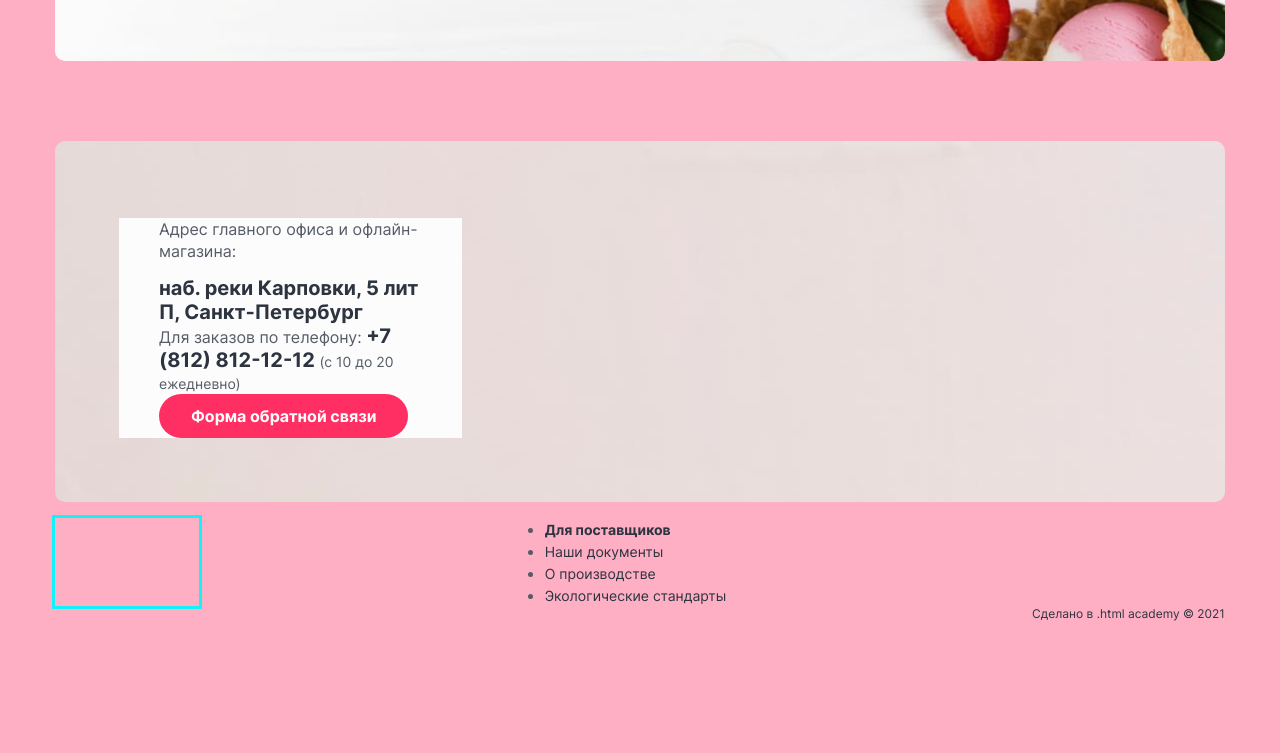
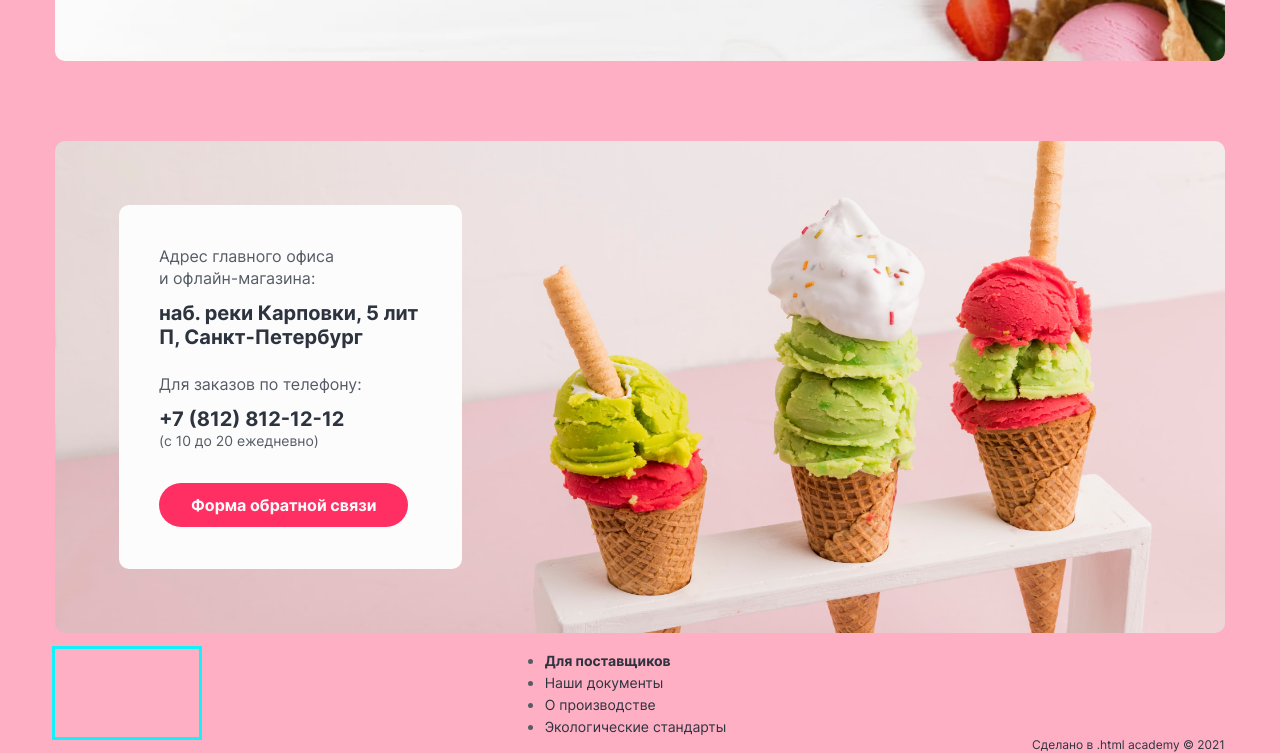
Before and after one commit to htmlacademy-htmlcss/2166645-gllacy-36, a plain HTML site: page index.html in a window 1280 px wide. Shown: the part 4126-4879 px from the top of the page. Before the commit the page ends 4748 px from the top, so only its background shows below. Drawn offline with Linux system fonts and the light colour scheme.

Commit message:
Стилизует блок адреса в индекс

```diff
--- a/index.html
+++ b/index.html
@@ -537,9 +537,9 @@
               наб. реки Карповки, 5 лит П, Санкт-Петербург
             </address>
             <div class="address__tel-container">
-              <span class="address__text">
+              <p class="address__text">
                 Для заказов по телефону:
-              </span>
+              </p>
               <a class="address__tel" href="tel:+78128121212">
                 +7 (812) 812-12-12
               </a>
--- a/styles/styles.css
+++ b/styles/styles.css
@@ -692,6 +692,8 @@ html {
   background-color: #e7e7e7;
   background-image: url("../images/three-ice-creams-background.jpg");
   background-repeat: no-repeat;
+  background-size: cover;
+  background-position: 0 -80px;
   padding: 64px 763px 64px 64px;
   border-radius: 10px;
 }
@@ -699,14 +701,17 @@ html {
 .address-container__section {
   background-color: #fcfcfc;
   width: 263px;
-  padding-left: 40px;
-  padding-right: 40px;
+  padding: 40px;
+  border-radius: 10px;
 }
 
 .address__title {
   font-weight: 400;
   font-size: 16px;
   line-height: 22px;
+  width: 180px;
+  margin: 0;
+  margin-bottom: 12px;
 }
 
 .address__address {
@@ -715,23 +720,37 @@ html {
   font-size: 20px;
   line-height: 24px;
   color: #2d3440;
+  margin-bottom: 24px;
+}
+
+.address__text {
+  margin: 0;
+  margin-bottom: 12px;
 }
 
 .address__tel {
+  display: block;
   font-weight: 700;
   font-size: 20px;
   line-height: 24px;
   color: #2d3440;
   text-decoration: none;
+  margin: 0;
+  padding: 0;
 }
 
 .address__timetable {
   font-size: 14px;
   line-height: 20px;
+  display: block;
+  margin: 0;
+  padding: 0;
+  margin-bottom: 32px;
 }
 
 .address__button {
   text-decoration: none;
+  margin-bottom: 2px;
 }
 
 .footer {
```
